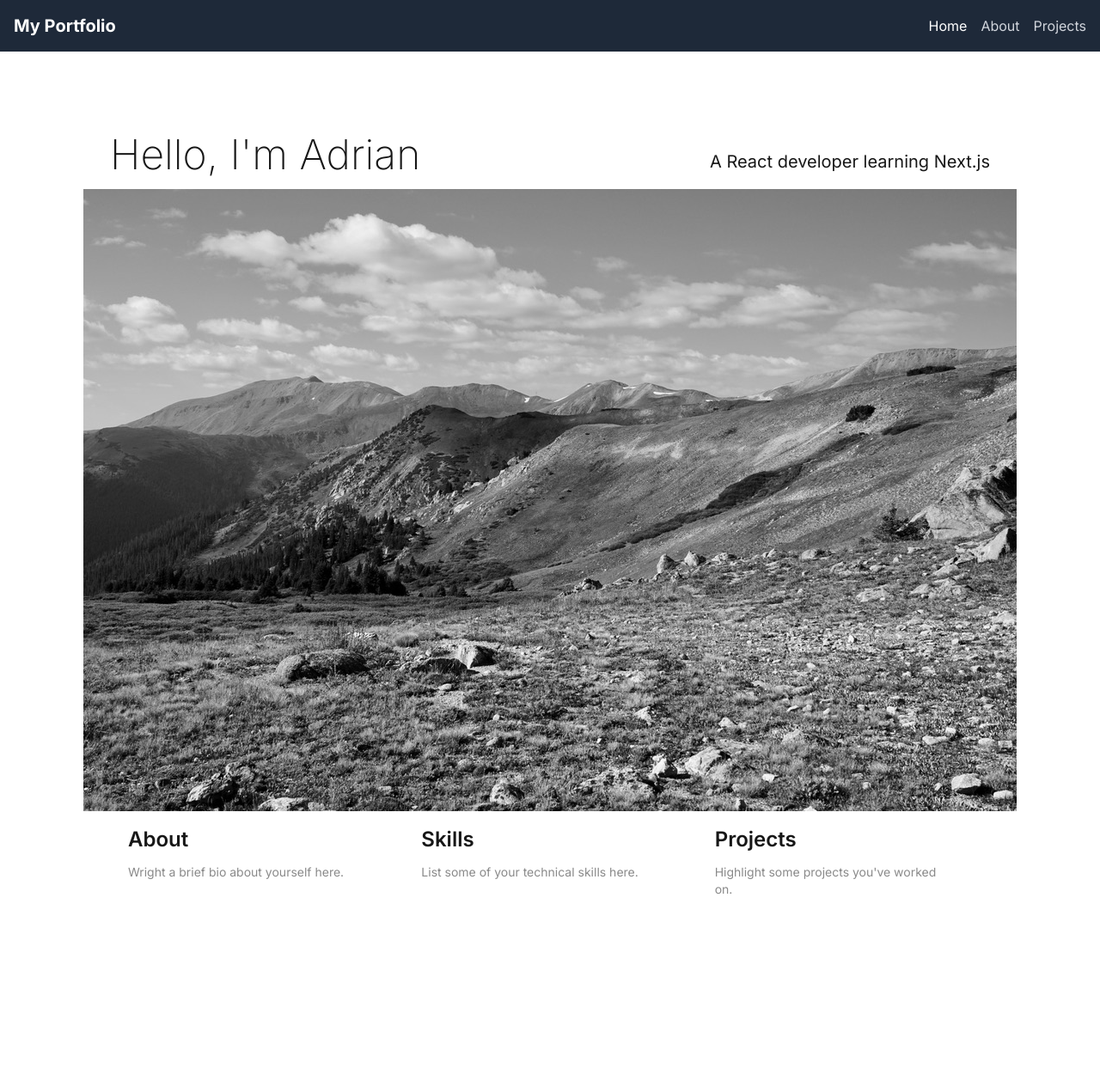
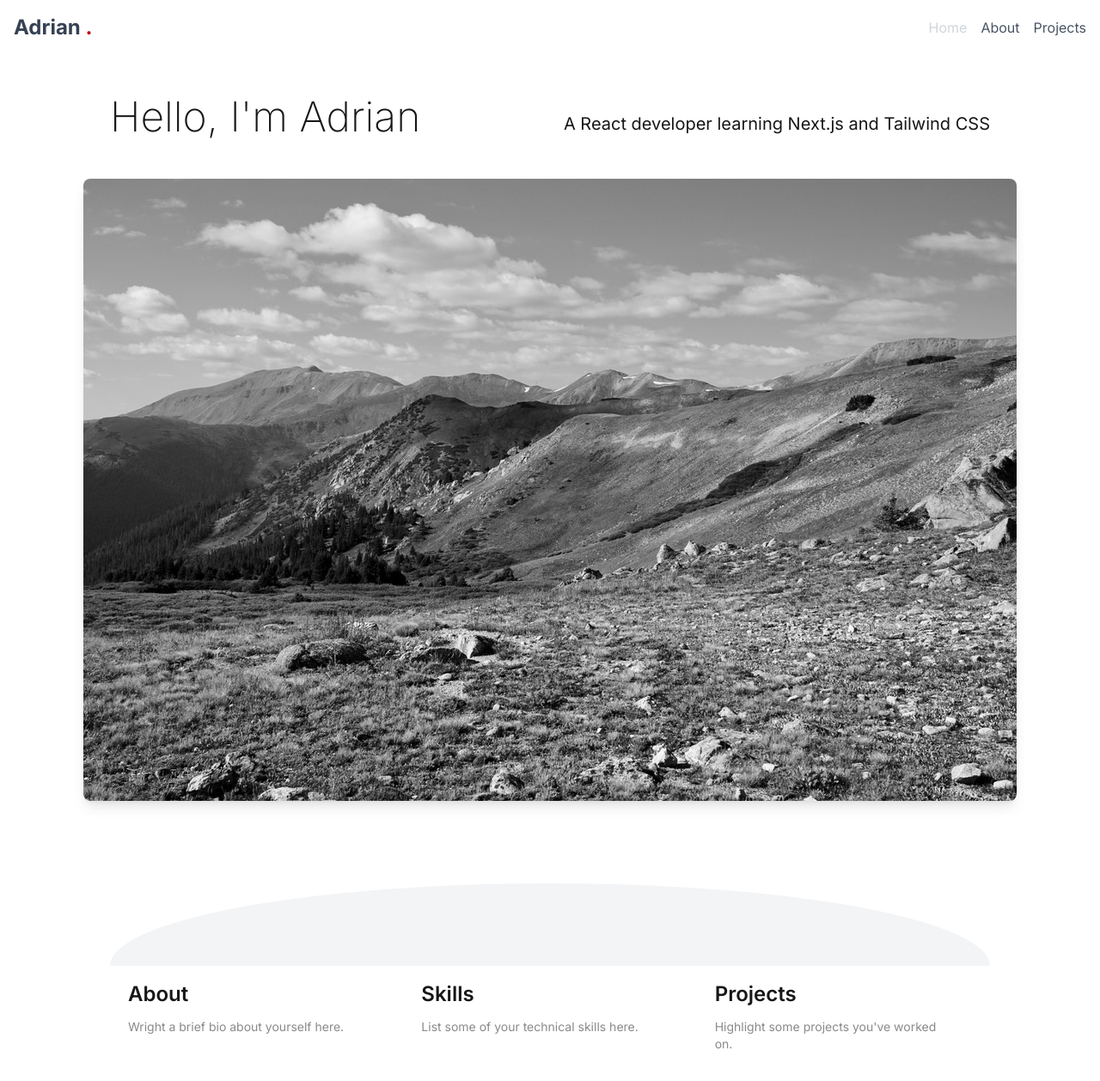
Before and after one commit to ganuza/my-first-nextjs-app, a Next.js app: page / in a window 1280 px wide. Shown: the top 1258 px of the page at 86% size. Before the commit the page ends 1158 px from the top, so only its background shows below. Built offline with nearby package versions, Linux system fonts and the light colour scheme.

Commit message:
Add main picture and style changes

```diff
--- a/src/app/components/Navbar.tsx
+++ b/src/app/components/Navbar.tsx
@@ -8,11 +8,11 @@ export default function Navbar() {
   const pathname = usePathname()
 
   return (
-    <nav className="bg-gray-800 p-4">
+    <nav className="bg-white p-4">
       <div className="max-w-7xl mx-auto flex justify-between">
         <div className="flex items-center">
-          <Link href="/" className = "text-white text-xl font-bold">
-          My Portfolio
+          <Link href="/" className = "text-gray-700 text-2xl font-bold">
+          Adrian <span className="text-red-700 text-2xl">.</span>
           </Link>
         </div>
 
@@ -21,8 +21,8 @@ export default function Navbar() {
             href = "/"
             className={`${
               pathname === '/'
-              ? 'text-white'
-              : 'text-gray-300 hover:text-white'
+              ? 'text-gray-300'
+              : 'text-gray-600 hover:text-black'
             }`}
           >
             Home
@@ -31,8 +31,8 @@ export default function Navbar() {
             href = "/about"
             className={`${
               pathname === '/about'
-              ? 'text-white'
-              : 'text-gray-300 hover:text-white'
+              ? 'text-gray-300'
+              : 'text-gray-600 hover:text-black hover:font-semibold'
             }`}
           >
             About
@@ -41,8 +41,8 @@ export default function Navbar() {
             href = "/projects"
             className={`${
               pathname === '/projects'
-              ? 'text-white'
-              : 'text-gray-300 hover:text-white'
+              ? 'text-gray-300'
+              : 'text-gray-600 hover:text-black'
             }`}
           >
             Projects
--- a/src/app/page.tsx
+++ b/src/app/page.tsx
@@ -1,19 +1,42 @@
 export default function Home() {
   return (
-    <main className = "flex min-h-screen flex-col items-center justify-between p-24">
+    <main className = "flex flex-col items-center justify-between py-12 px-24">
       <div className = "z-10 max-w-5xl w-full items-center justify-between font-mono text-sm lg:flex">
         <h1 className="text-5xl font-extralight mb-4">Hello, I'm Adrian</h1>
-        <p className = "text-xl">A React developer learning Next.js</p>
+        <p className = "text-xl">A React developer learning Next.js and Tailwind CSS</p>
       </div>
 
       <div>
         <img
           src = "/images/68DF3F75-A761-4820-9EDD-D8746252EF9D_1_105_c.jpeg"
           alt = "Black and white mountains picture"
+          className="w-full h-auto mt-8 mb-24 rounded-lg shadow-lg"
         />
       </div>
 
-      <div className = "mb-32 grid text-center lg:max-w-5xl lg:w-full lg:mb-0 lg:grid-cols-3 lg:text-left">
+      {/* <div className="w-full">
+        <svg xmlns="http://www.w3.org/2000/svg" viewBox="0 0 1440 320" className="w-full">
+          <path
+            fill="#f3f4f6"
+            fillOpacity="1"
+            d="M0,128L48,117.3C96,107,192,85,288,90.7C384,96,480,128,576,138.7C672,149,768,139,864,122.7C960,107,1056,85,1152,80C1248,75,1344,85,1392,90.7L1440,96L1440,320L1392,320C1344,320,1248,320,1152,320C1056,320,960,320,864,320C768,320,672,320,576,320C480,320,384,320,288,320C192,320,96,320,48,320L0,320Z"
+          ></path>
+        </svg>
+      </div> */}
+
+      <div className="w-full max-w-5xl h-24 relative overflow-hidden">
+        <div
+          className="absolute bottom-0 w-full h-full bg-gray-100"
+          style={{
+            borderTopLeftRadius: '50% 100%',
+            borderTopRightRadius: '50% 100%'
+          }}
+        />
+      </div>
+
+
+
+      <div className = "mb-12 grid text-center lg:max-w-5xl lg:w-full lg:mb-0 lg:grid-cols-3 lg:text-left">
         <div className = "group rounded-lg border border-transparent px-5 py-4 transition-colors hover:border-gray-300 hover:bg-gray-100">
           <h2 className="mb-3 text-2xl font-semibold">About</h2>
           <p className = "m-0 max-w-[30ch] text-sm opacity-50">Wright a brief bio about yourself here.
```
